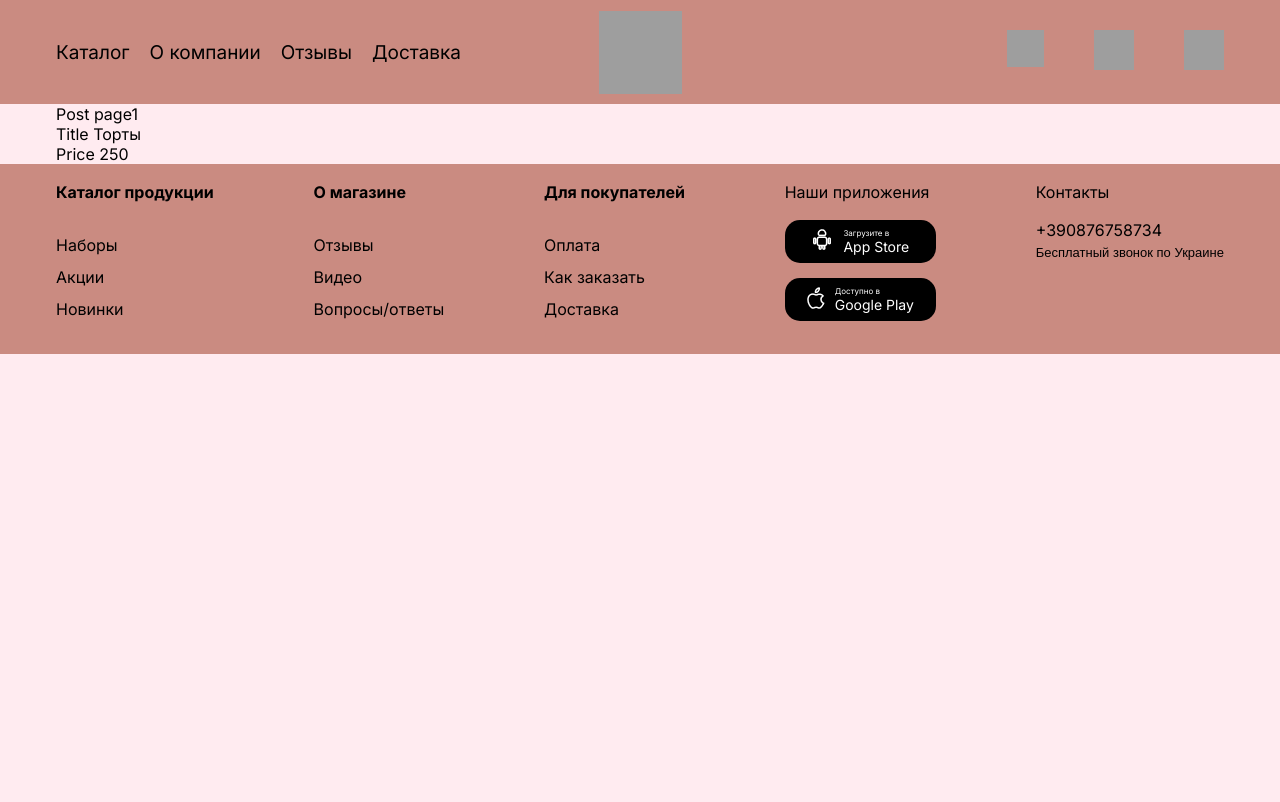
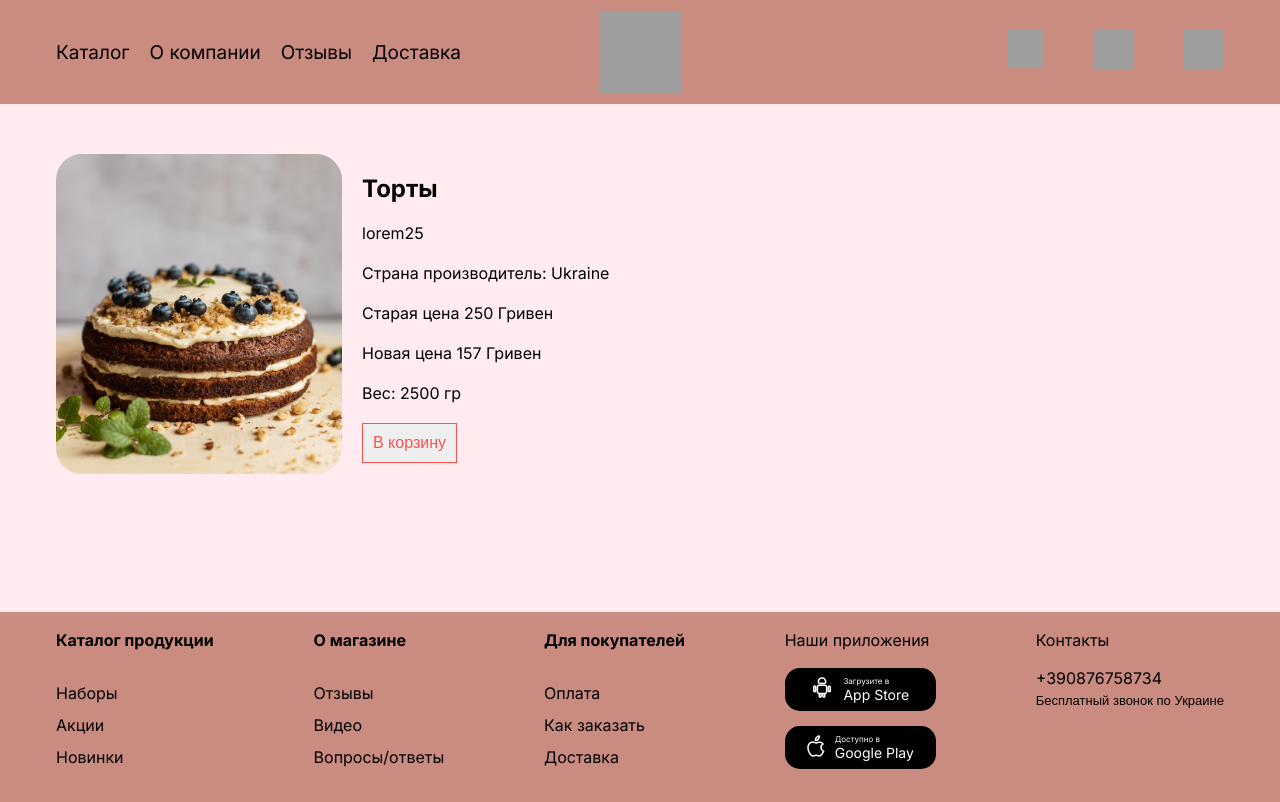
Before and after one commit to kestenbaum/Cakes-shop, a Next.js app in the folder client/: page /catalog/1 in a window 1280 px wide. Built offline with nearby package versions, Linux system fonts and the light colour scheme; grey boxes are pictures that could not be loaded.

Commit message:
create (page) create page for product

```diff
--- a/client/src/app/catalog/[id]/page.tsx
+++ b/client/src/app/catalog/[id]/page.tsx
@@ -1,23 +1,45 @@
 import React from 'react';
 
+import img from "@/assets/Frame 76.png"
+
+import MainButton from "@/components/UI/MainButton/MainButton";
 import {getMainProductTest} from "@/data";
 import {IPage} from "@/interface";
 
 import "./style.css"
+import Image from "next/image";
+
 
 const Page = ({params: {id}}: IPage) => {
-
     const element
         = getMainProductTest.find(product => Number(id) === product.category)
 
-    console.log(element)
-    console.log("aa")
     return (
-        <div className={"wrapper"}>
-            <p>Post page{id}</p>
-            <div>Title {element?.title}</div>
-            <div>Price {element?.old__price}</div>
-        </div>
+        <section className={"wrapper"}>
+            <div className="content">
+                <div className={"block"}>
+                    <div className={"info"}>
+                        <h2 className={"title"}>{element?.title}</h2>
+                        <p>{element?.description}</p>
+                        <span>Страна производитель: {element?.country}</span>
+                        <div className={"price"}>
+                            <span>Старая цена {element?.old__price} Гривен</span>
+                            <span>Новая цена {element?.new__price} Гривен</span>
+                        </div>
+                        <span>Вес: {element?.weight} гр</span>
+                        <div>
+                            <MainButton>В корзину</MainButton>
+                        </div>
+                    </div>
+                    <div>
+                        <Image
+                            src={img}
+                            alt={"image for element"}
+                        />
+                    </div>
+                </div>
+            </div>
+        </section>
     );
 };
 
--- a/client/src/app/catalog/[id]/style.css
+++ b/client/src/app/catalog/[id]/style.css
@@ -1,7 +1,40 @@
 .wrapper {
     background-color: #FFEBF0;
     width: 100%;
-    max-width:1198px;
+    max-width: 1198px;
     padding: 104px 15px 0;
     margin: 0 auto;
 }
+
+.content {
+    display: flex;
+    height: 100%;
+    min-height: calc(100vh - 104px - 188px);
+}
+
+
+.block {
+    display: flex;
+    flex-direction: row-reverse;
+    padding-top: 50px;
+}
+
+.info {
+    display: flex;
+    flex-direction: column;
+    gap: 20px;
+    flex: 80%;
+    padding: 20px;
+}
+
+.price {
+    display: flex;
+    flex-direction: column;
+    gap: 20px;
+}
+
+.img {
+    height: 200px;
+    width: 200px;
+    border: 2px solid black;
+}
```
